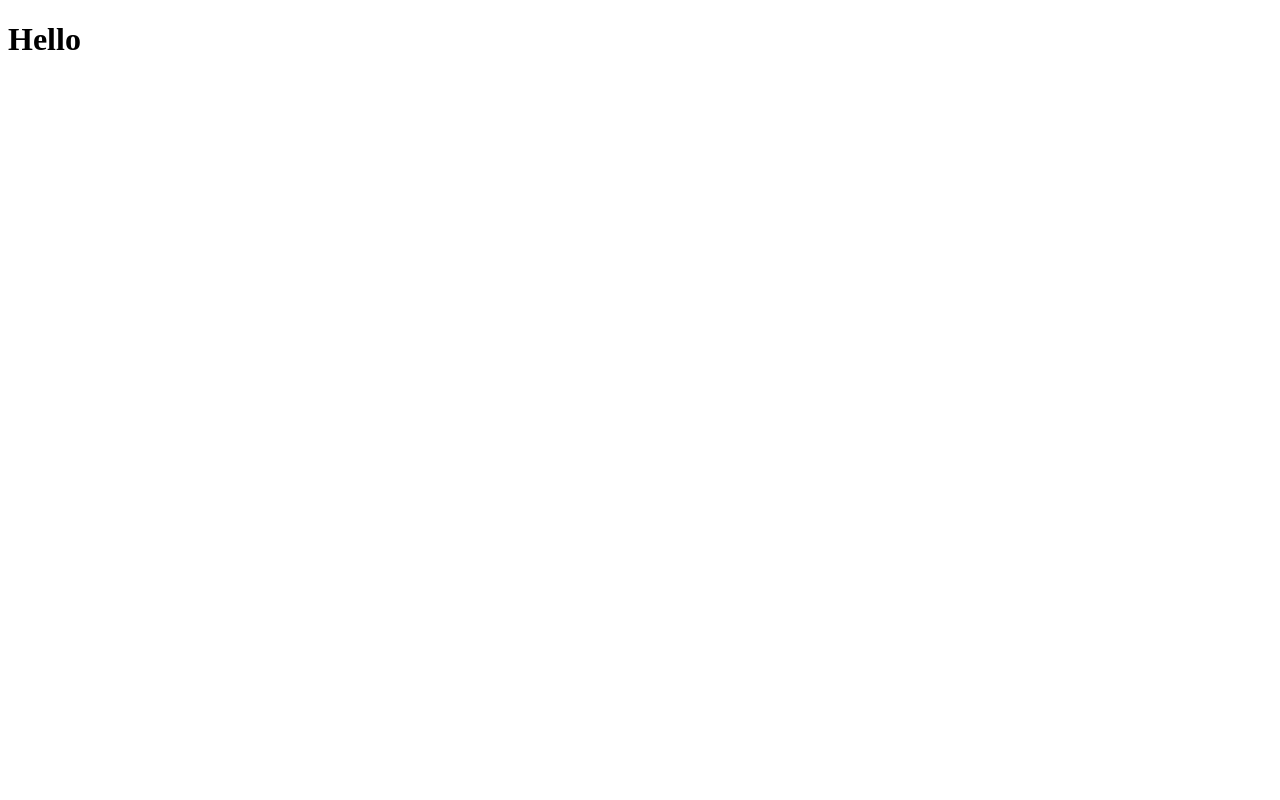
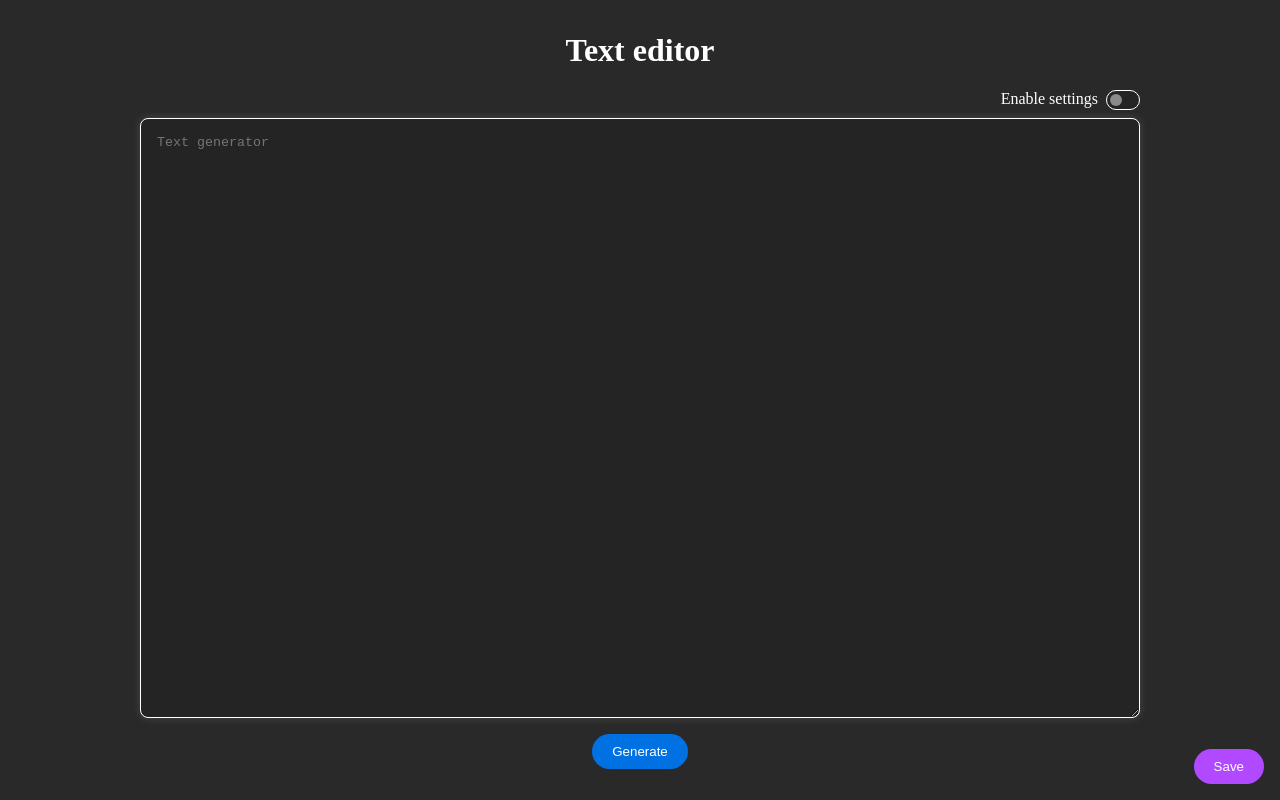
Before and after one commit to Mahonaki/react-app-text-editor, a React (Create React App) app: page / in a window 1280 px wide. Built offline with nearby package versions, Linux system fonts and the light colour scheme.

Commit message:
textarea field added

```diff
--- a/src/App.js
+++ b/src/App.js
@@ -1,8 +1,13 @@
-
+import "./styles.css";
+import { InputField } from "./InputField"
 
 function App() {
   return (
-    <h1>Hello</h1>
+    <>
+      <h1 className="header">Text editor</h1>
+      <InputField />
+    </>
+
   )
 }
 
--- /dev/null
+++ b/src/InputField.js
@@ -0,0 +1,15 @@
+import { SaveBtn } from "./SaveBtn"
+import { ToggleButton } from "./ToggleBtn"
+
+export function InputField() {
+    return (
+        <>
+            <section className="input-wrapper">
+                <ToggleButton />
+                <textarea type="text" id="input" name="input" placeholder="Text generator"></textarea>
+                <input type="submit" id="generate-btn" className="button" name="generate" value="Generate"></input>
+            </section>
+            <SaveBtn />
+        </>
+    )
+}
--- /dev/null
+++ b/src/SaveBtn.js
@@ -0,0 +1,5 @@
+export function SaveBtn() {
+    return (
+        <input type="submit" id="save-btn" className="button" name="save" value="Save"></input>
+    )
+}
--- /dev/null
+++ b/src/ToggleBtn.js
@@ -0,0 +1,13 @@
+export function ToggleButton() {
+    return (
+        <>
+            <div className="toggle-wrapper">
+                <p>Enable settings</p>
+                <label className="switch">
+                    <input type="checkbox" />
+                    <span className="slider round"></span>
+                </label>
+            </div>
+        </>
+    )
+}
--- /dev/null
+++ b/src/styles.css
@@ -0,0 +1,93 @@
+body {
+    background-color: #292929;
+}
+h1, p {
+    color: #ffffff;
+}
+.header {
+    margin-top: 32px;
+    text-align: center;
+}
+.input-wrapper {
+    display: flex;
+    flex-direction: column;
+    align-items: center;
+    gap: 8px;
+    width: 100%;
+    max-width: 1000px;
+    margin: auto;
+}
+.input-wrapper .toggle-wrapper {
+    align-self: self-end;
+    display: flex;
+    flex-direction: row;
+    gap: 8px;
+}
+.input-wrapper .toggle-wrapper p {
+    margin: 0;
+}
+/* toggle button style */
+.switch {
+    position: relative;
+    display: inline-block;
+    width: 34px;
+    height: 20px;
+}
+.slider {
+    position: absolute;
+    cursor: pointer;
+    top: 0;
+    left: 0;
+    right: 0;
+    bottom: 0;
+    background-color: #242424;
+    border: 1px solid #ffffff;
+    -webkit-transition: .4s;
+    transition: .4s;
+    border-radius: 32px;
+}
+.slider:before {
+    position: absolute;
+    content: "";
+    height: 12px;
+    width: 12px;
+    left: 3px;
+    bottom: 3px;
+    background-color: #8A8A8A;
+    -webkit-transition: .4s;
+    transition: .4s;
+    border-radius: 50%;
+}
+/* input field styles */
+#input {
+    width: 100%;
+    padding: 16px;
+    box-sizing: border-box;
+    background-color: #242424;
+    height: 600px;
+    border-radius: 8px;
+    border: 1px solid #ffffff;
+    box-shadow: 0px 0px 8px 0px #ffffff26;
+}
+.button {
+    color: #ffffff;
+    box-shadow: none;
+    border: none;
+    padding: 10px 20px;
+    border-radius: 32px;
+    margin-top: 8px;
+}
+.button:hover {
+    cursor: pointer;
+}
+#generate-btn {
+    background-color: #0071E3;
+}
+#save-btn {
+    background-color: #B049FF;
+    display: block;
+    margin: 0;
+    position: absolute;
+    bottom: 16px;
+    right: 16px;
+}
```
